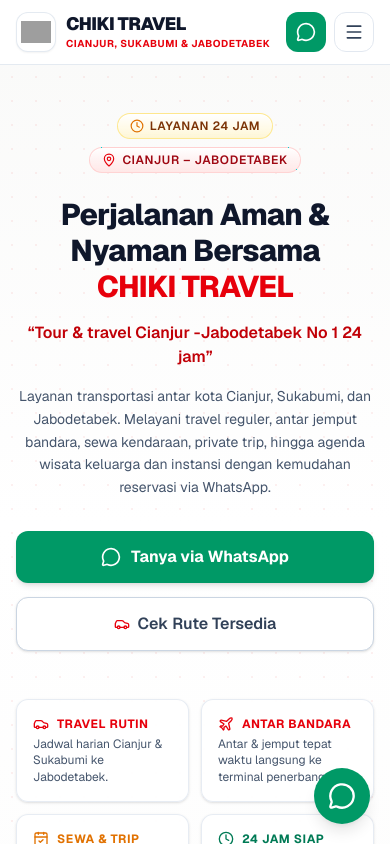
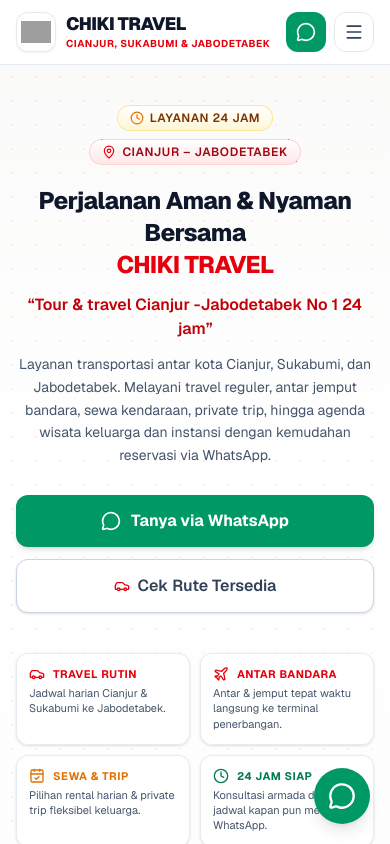
Before and after one commit to Syraku/chiki-travel, a Next.js app: page / in a window 390 px wide. Shown: the top 844 px of the page. Built offline with nearby package versions, Linux system fonts and the light colour scheme; grey boxes are pictures that could not be loaded.

Commit message:
Polish hero responsive spacing without changing structure

```diff
--- a/src/components/sections/hero-section.tsx
+++ b/src/components/sections/hero-section.tsx
@@ -14,7 +14,7 @@
   return (
     <section
       id="beranda"
-      className="relative overflow-hidden bg-gradient-to-b from-stone-50 via-white to-stone-50/40 pt-12 pb-16 sm:pt-20 sm:pb-24"
+      className="relative overflow-hidden bg-gradient-to-b from-stone-50 via-white to-stone-50/40 pt-10 pb-12 sm:pt-20 sm:pb-24"
     >
       {/* Subtle decorative background pattern */}
       <div className="absolute inset-0 bg-[radial-gradient(#dc2626_1px,transparent_1px)] [background-size:24px_24px] opacity-[0.07] pointer-events-none" />
@@ -22,7 +22,7 @@
       <Container className="relative">
         <div className="mx-auto max-w-4xl text-center">
           {/* Badge: Tagline & 24 Jam */}
-          <div className="inline-flex flex-wrap items-center justify-center gap-2 mb-6">
+          <div className="inline-flex max-w-full flex-wrap items-center justify-center gap-2 mb-5 sm:mb-6">
             <Badge variant="amber" className="font-semibold px-3 py-1 text-xs">
               <Clock className="mr-1.5 h-3.5 w-3.5 text-amber-600 inline" />
               Layanan 24 Jam
@@ -34,7 +34,7 @@
           </div>
 
           {/* Heading */}
-          <h1 className="text-3xl font-extrabold tracking-tight text-slate-900 sm:text-5xl lg:text-6xl sm:leading-tight">
+          <h1 className="text-2xl font-extrabold tracking-tight text-slate-900 sm:text-5xl lg:text-6xl sm:leading-tight">
             Perjalanan Aman & Nyaman Bersama{" "}
             <span className="text-red-600 block sm:inline">
               {siteConfig.name}
@@ -42,25 +42,25 @@
           </h1>
 
           {/* Tagline citation & description */}
-          <p className="mt-4 text-base font-semibold text-red-700 sm:text-lg">
+          <p className="mt-3 sm:mt-4 text-base font-semibold text-red-700 sm:text-lg">
             &ldquo;{siteConfig.tagline}&rdquo;
           </p>
 
-          <p className="mt-4 max-w-2xl mx-auto text-sm sm:text-base leading-relaxed text-slate-600">
+          <p className="mt-3 sm:mt-4 max-w-2xl mx-auto text-sm sm:text-base leading-relaxed text-slate-600">
             Layanan transportasi antar kota Cianjur, Sukabumi, dan Jabodetabek.
             Melayani travel reguler, antar jemput bandara, sewa kendaraan, private trip,
             hingga agenda wisata keluarga dan instansi dengan kemudahan reservasi via WhatsApp.
           </p>
 
           {/* CTAs */}
-          <div className="mt-8 flex flex-col sm:flex-row items-center justify-center gap-3.5">
+          <div className="mt-7 sm:mt-8 flex flex-col sm:flex-row items-center justify-center gap-3">
             <a
               href={siteConfig.contact.whatsappUrl}
               target="_blank"
               rel="noopener noreferrer"
-              className="inline-flex items-center justify-center gap-2.5 w-full sm:w-auto rounded-xl bg-emerald-600 px-8 py-3.5 text-base font-bold text-white shadow-md hover:bg-emerald-700 transition-all active:scale-[0.99]"
+              className="inline-flex items-center justify-center gap-2.5 w-full sm:w-auto rounded-xl bg-emerald-600 px-7 sm:px-8 py-3.5 text-base font-bold text-white shadow-md hover:bg-emerald-700 transition-all active:scale-[0.99]"
             >
-              <MessageCircle className="h-5 w-5" />
+              <MessageCircle className="h-5 w-5 shrink-0" />
               <span>Tanya via WhatsApp</span>
             </a>
 
@@ -68,57 +68,57 @@
               href="#rute"
               className="inline-flex items-center justify-center gap-2 w-full sm:w-auto rounded-xl border border-slate-300 bg-white px-7 py-3.5 text-base font-semibold text-slate-700 shadow-sm hover:bg-slate-50 hover:border-red-200 hover:text-red-700 transition-all"
             >
-              <Car className="h-4 w-4 text-red-600" />
+              <Car className="h-4 w-4 text-red-600 shrink-0" />
               <span>Cek Rute Tersedia</span>
             </a>
           </div>
 
           {/* Highlight feature bar */}
-          <div className="mt-12 grid grid-cols-2 gap-3 sm:grid-cols-4 sm:gap-4 text-left">
-            <div className="rounded-xl border border-slate-200/80 bg-white/90 p-4 shadow-sm hover:border-red-200 transition-colors">
+          <div className="mt-10 sm:mt-12 grid grid-cols-2 gap-2.5 sm:grid-cols-4 sm:gap-4 text-left">
+            <div className="min-w-0 rounded-xl border border-slate-200/80 bg-white/90 p-3 sm:p-4 shadow-sm hover:border-red-200 transition-colors">
               <div className="flex items-center gap-2 text-red-600 mb-1">
-                <Car className="h-4 w-4" />
-                <span className="text-xs font-bold uppercase tracking-wider">
+                <Car className="h-4 w-4 shrink-0" />
+                <span className="text-[11px] sm:text-xs font-bold uppercase tracking-wider">
                   Travel Rutin
                 </span>
               </div>
-              <p className="text-xs text-slate-600 leading-snug">
+              <p className="text-[11px] sm:text-xs text-slate-600 leading-snug">
                 Jadwal harian Cianjur & Sukabumi ke Jabodetabek.
               </p>
             </div>
 
-            <div className="rounded-xl border border-slate-200/80 bg-white/90 p-4 shadow-sm hover:border-red-200 transition-colors">
+            <div className="min-w-0 rounded-xl border border-slate-200/80 bg-white/90 p-3 sm:p-4 shadow-sm hover:border-red-200 transition-colors">
               <div className="flex items-center gap-2 text-red-600 mb-1">
-                <Plane className="h-4 w-4" />
-                <span className="text-xs font-bold uppercase tracking-wider">
+                <Plane className="h-4 w-4 shrink-0" />
+                <span className="text-[11px] sm:text-xs font-bold uppercase tracking-wider">
                   Antar Bandara
                 </span>
               </div>
-              <p className="text-xs text-slate-600 leading-snug">
+              <p className="text-[11px] sm:text-xs text-slate-600 leading-snug">
                 Antar & jemput tepat waktu langsung ke terminal penerbangan.
               </p>
             </div>
 
-            <div className="rounded-xl border border-slate-200/80 bg-white/90 p-4 shadow-sm hover:border-amber-200 transition-colors">
+            <div className="min-w-0 rounded-xl border border-slate-200/80 bg-white/90 p-3 sm:p-4 shadow-sm hover:border-amber-200 transition-colors">
               <div className="flex items-center gap-2 text-amber-600 mb-1">
-                <CalendarCheck className="h-4 w-4" />
-                <span className="text-xs font-bold uppercase tracking-wider">
+                <CalendarCheck className="h-4 w-4 shrink-0" />
+                <span className="text-[11px] sm:text-xs font-bold uppercase tracking-wider">
                   Sewa & Trip
                 </span>
               </div>
-              <p className="text-xs text-slate-600 leading-snug">
+              <p className="text-[11px] sm:text-xs text-slate-600 leading-snug">
                 Pilihan rental harian & private trip fleksibel keluarga.
               </p>
             </div>
 
-            <div className="rounded-xl border border-slate-200/80 bg-white/90 p-4 shadow-sm hover:border-emerald-200 transition-colors">
+            <div className="min-w-0 rounded-xl border border-slate-200/80 bg-white/90 p-3 sm:p-4 shadow-sm hover:border-emerald-200 transition-colors">
               <div className="flex items-center gap-2 text-emerald-700 mb-1">
-                <Clock className="h-4 w-4" />
-                <span className="text-xs font-bold uppercase tracking-wider">
+                <Clock className="h-4 w-4 shrink-0" />
+                <span className="text-[11px] sm:text-xs font-bold uppercase tracking-wider">
                   24 Jam Siap
                 </span>
               </div>
-              <p className="text-xs text-slate-600 leading-snug">
+              <p className="text-[11px] sm:text-xs text-slate-600 leading-snug">
                 Konsultasi armada dan jadwal kapan pun melalui WhatsApp.
               </p>
             </div>
```
